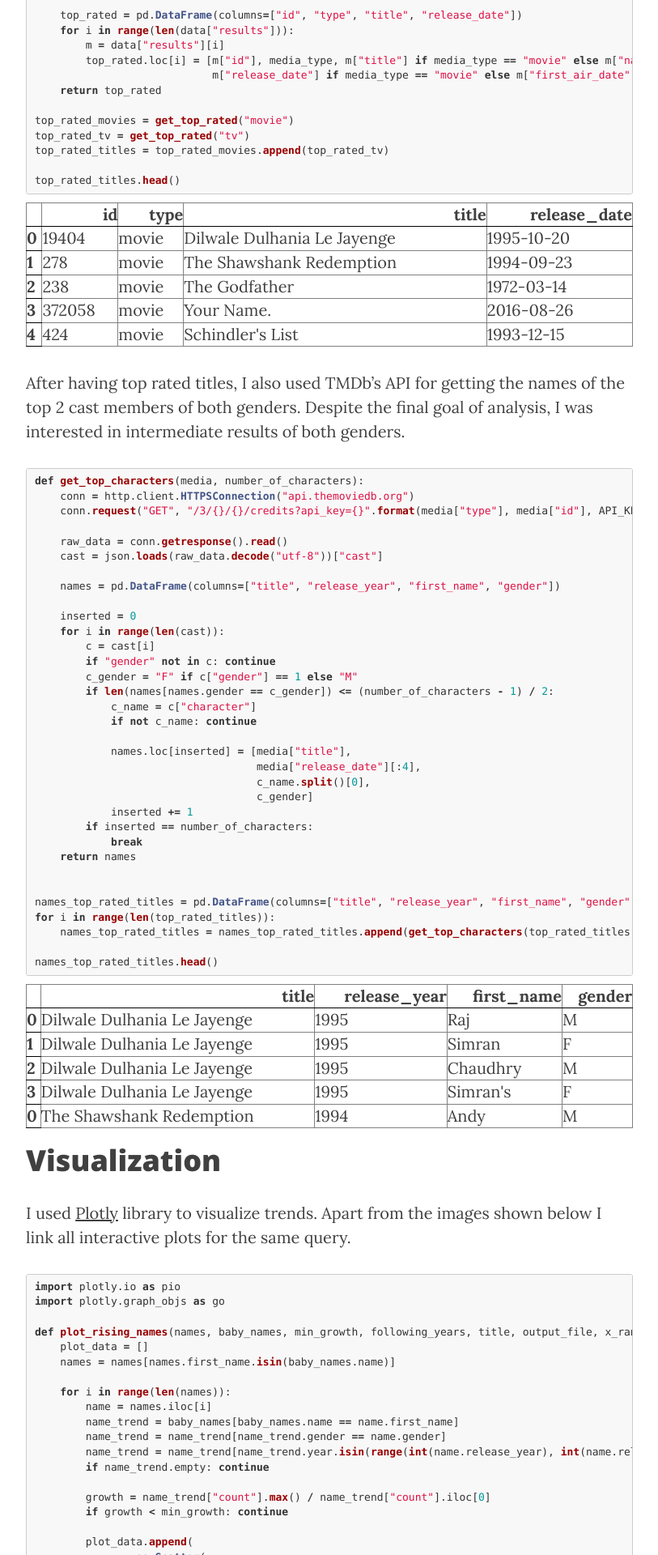
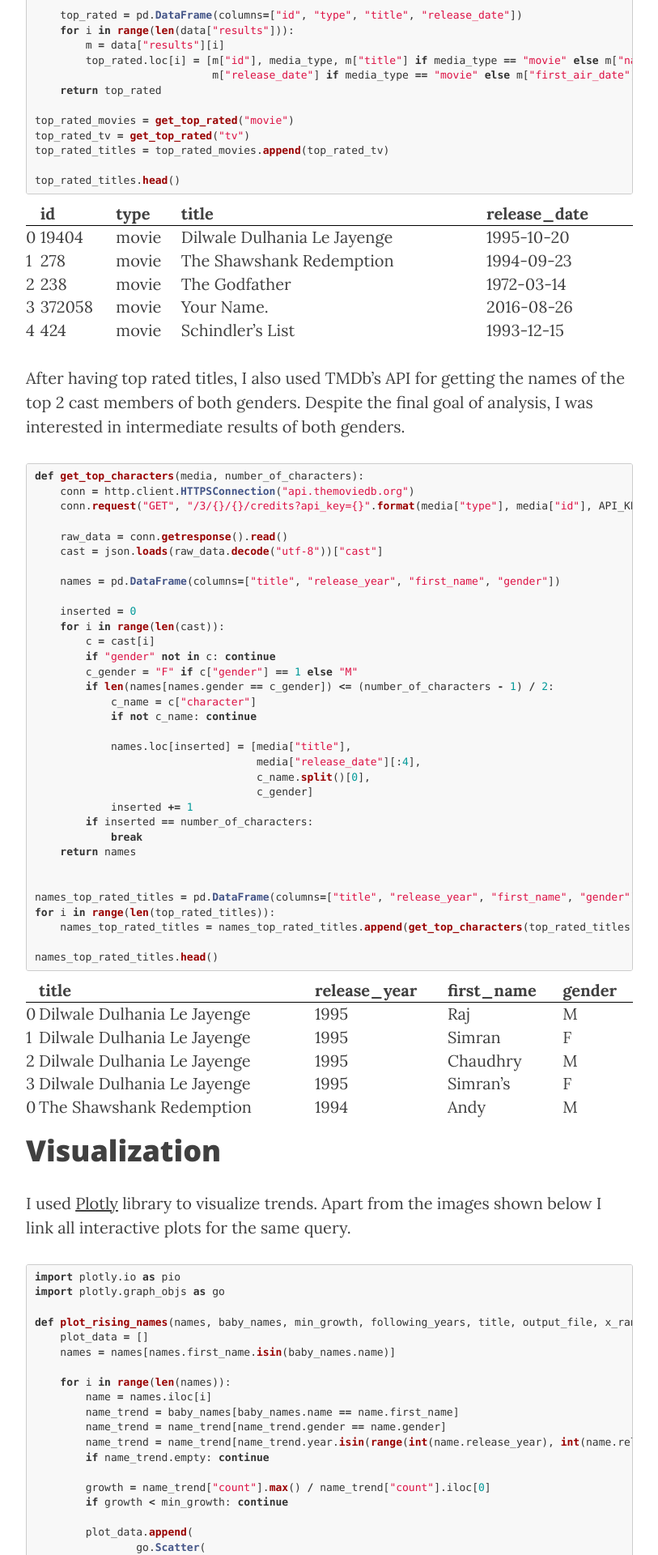
Before and after one commit to georgekatona/georgekatona.github.io, a Jekyll site: the page built from _posts/2019-03-06-Top-10-Most-Influential-Women.markdown, in a window 1280 px wide. Shown: the part 2125-4045 px from the top of the page at 81% size, without its empty margins (233-1046 px from the left). Built offline with Jekyll 4.4.1, drawn with Linux system fonts in a browser that asks for light colours; nearby versions of some CDN libraries; comment, search, counter and statistics services are not loaded; some of the changed lines change nothing that is shown.

Commit message:
Edit post

````diff
--- a/_posts/2019-03-06-Top-10-Most-Influential-Women.markdown
+++ b/_posts/2019-03-06-Top-10-Most-Influential-Women.markdown
@@ -79,72 +79,13 @@ top_rated_titles.head()
 ```
 
 
-
-
-<div>
-<style scoped>
-    .dataframe tbody tr th:only-of-type {
-        vertical-align: middle;
-    }
-
-    .dataframe tbody tr th {
-        vertical-align: top;
-    }
-
-    .dataframe thead th {
-        text-align: right;
-    }
-</style>
-<table border="1" class="dataframe">
-  <thead>
-    <tr style="text-align: right;">
-      <th></th>
-      <th>id</th>
-      <th>type</th>
-      <th>title</th>
-      <th>release_date</th>
-    </tr>
-  </thead>
-  <tbody>
-    <tr>
-      <th>0</th>
-      <td>19404</td>
-      <td>movie</td>
-      <td>Dilwale Dulhania Le Jayenge</td>
-      <td>1995-10-20</td>
-    </tr>
-    <tr>
-      <th>1</th>
-      <td>278</td>
-      <td>movie</td>
-      <td>The Shawshank Redemption</td>
-      <td>1994-09-23</td>
-    </tr>
-    <tr>
-      <th>2</th>
-      <td>238</td>
-      <td>movie</td>
-      <td>The Godfather</td>
-      <td>1972-03-14</td>
-    </tr>
-    <tr>
-      <th>3</th>
-      <td>372058</td>
-      <td>movie</td>
-      <td>Your Name.</td>
-      <td>2016-08-26</td>
-    </tr>
-    <tr>
-      <th>4</th>
-      <td>424</td>
-      <td>movie</td>
-      <td>Schindler's List</td>
-      <td>1993-12-15</td>
-    </tr>
-  </tbody>
-</table>
-</div>
-
+|   | id     | type  | title                       | release_date |
+|---|--------|-------|-----------------------------|--------------|
+| 0 | 19404  | movie | Dilwale Dulhania Le Jayenge | 1995-10-20   |
+| 1 | 278    | movie | The Shawshank Redemption    | 1994-09-23   |
+| 2 | 238    | movie | The Godfather               | 1972-03-14   |
+| 3 | 372058 | movie | Your Name.                  | 2016-08-26   |
+| 4 | 424    | movie | Schindler's List            | 1993-12-15   |
 
 
 After having top rated titles, I also used TMDb's API for getting the names of the top 2 cast members of both genders. Despite the final goal of analysis, I was interested in intermediate results of both genders.
@@ -187,72 +128,13 @@ names_top_rated_titles.head()
 ```
 
 
-
-
-<div>
-<style scoped>
-    .dataframe tbody tr th:only-of-type {
-        vertical-align: middle;
-    }
-
-    .dataframe tbody tr th {
-        vertical-align: top;
-    }
-
-    .dataframe thead th {
-        text-align: right;
-    }
-</style>
-<table border="1" class="dataframe">
-  <thead>
-    <tr style="text-align: right;">
-      <th></th>
-      <th>title</th>
-      <th>release_year</th>
-      <th>first_name</th>
-      <th>gender</th>
-    </tr>
-  </thead>
-  <tbody>
-    <tr>
-      <th>0</th>
-      <td>Dilwale Dulhania Le Jayenge</td>
-      <td>1995</td>
-      <td>Raj</td>
-      <td>M</td>
-    </tr>
-    <tr>
-      <th>1</th>
-      <td>Dilwale Dulhania Le Jayenge</td>
-      <td>1995</td>
-      <td>Simran</td>
-      <td>F</td>
-    </tr>
-    <tr>
-      <th>2</th>
-      <td>Dilwale Dulhania Le Jayenge</td>
-      <td>1995</td>
-      <td>Chaudhry</td>
-      <td>M</td>
-    </tr>
-    <tr>
-      <th>3</th>
-      <td>Dilwale Dulhania Le Jayenge</td>
-      <td>1995</td>
-      <td>Simran's</td>
-      <td>F</td>
-    </tr>
-    <tr>
-      <th>0</th>
-      <td>The Shawshank Redemption</td>
-      <td>1994</td>
-      <td>Andy</td>
-      <td>M</td>
-    </tr>
-  </tbody>
-</table>
-</div>
-
+|   | title                       | release_year | first_name | gender |
+|---|-----------------------------|--------------|------------|--------|
+| 0 | Dilwale Dulhania Le Jayenge | 1995         | Raj        | M      |
+| 1 | Dilwale Dulhania Le Jayenge | 1995         | Simran     | F      |
+| 2 | Dilwale Dulhania Le Jayenge | 1995         | Chaudhry   | M      |
+| 3 | Dilwale Dulhania Le Jayenge | 1995         | Simran's   | F      |
+| 0 | The Shawshank Redemption    | 1994         | Andy       | M      |
 
 
 # Visualization
@@ -451,78 +333,13 @@ pop_culture_names_with_max_growth.head()
 ```
 
 
-
-
-<div>
-<style scoped>
-    .dataframe tbody tr th:only-of-type {
-        vertical-align: middle;
-    }
-
-    .dataframe tbody tr th {
-        vertical-align: top;
-    }
-
-    .dataframe thead th {
-        text-align: right;
-    }
-</style>
-<table border="1" class="dataframe">
-  <thead>
-    <tr style="text-align: right;">
-      <th></th>
-      <th>title</th>
-      <th>release_year</th>
-      <th>first_name</th>
-      <th>gender</th>
-      <th>max_growth</th>
-    </tr>
-  </thead>
-  <tbody>
-    <tr>
-      <th>0</th>
-      <td>American Crime Story</td>
-      <td>2016</td>
-      <td>Andrew</td>
-      <td>M</td>
-      <td>1.0000</td>
-    </tr>
-    <tr>
-      <th>1</th>
-      <td>American Crime Story</td>
-      <td>2016</td>
-      <td>Gianni</td>
-      <td>M</td>
-      <td>1.1875</td>
-    </tr>
-    <tr>
-      <th>2</th>
-      <td>American Crime Story</td>
-      <td>2016</td>
-      <td>Donatella</td>
-      <td>F</td>
-      <td>1.0000</td>
-    </tr>
-    <tr>
-      <th>3</th>
-      <td>Nerve</td>
-      <td>2016</td>
-      <td>Ian</td>
-      <td>M</td>
-      <td>1.0000</td>
-    </tr>
-    <tr>
-      <th>4</th>
-      <td>Nerve</td>
-      <td>2016</td>
-      <td>Sydney</td>
-      <td>F</td>
-      <td>1.0000</td>
-    </tr>
-  </tbody>
-</table>
-</div>
-
+|   | title                | release_year | first_name | gender | max_growth |
+|---|----------------------|--------------|------------|--------|------------|
+| 0 | American Crime Story | 2016         | Andrew     | M      | 1.0000     |
+| 1 | American Crime Story | 2016         | Gianni     | M      | 1.1875     |
+| 2 | American Crime Story | 2016         | Donatella  | F      | 1.0000     |
+| 3 | Nerve                | 2016         | Ian        | M      | 1.0000     |
+| 4 | Nerve                | 2016         | Sydney     | F      | 1.0000     |
 
 
 Now let's visualize the top 10 female names which gained the most popularity in 10 years after release.
````
